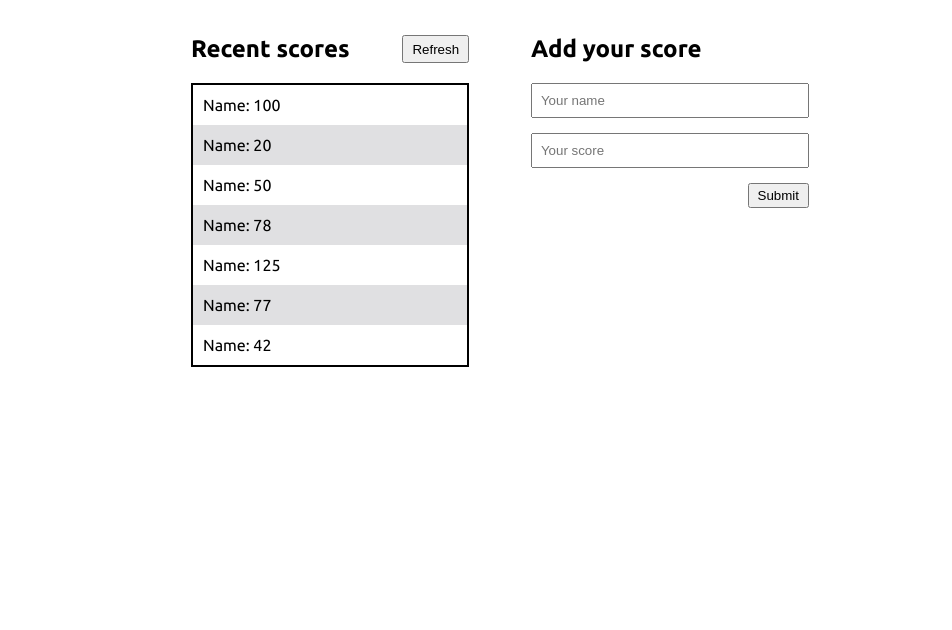
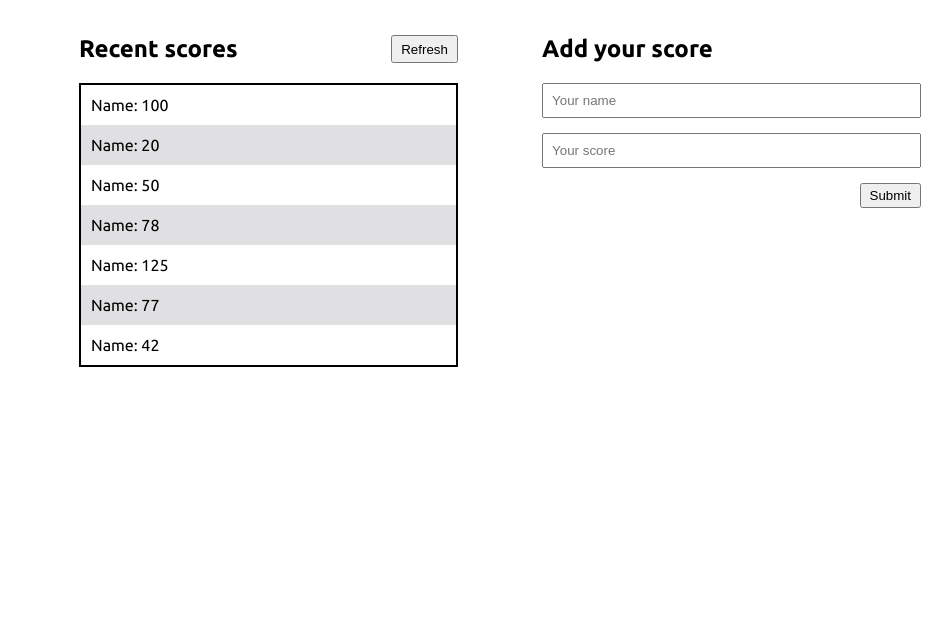
Before and after one commit to dewslyse/mv-leaderboard-app, a website built with webpack: page src/index.html in a window 1280 px wide. Shown: the part 170-800 px from the top of the page, without its empty margins (165-1117 px from the left). Built offline with nearby package versions, Linux system fonts and the light colour scheme.

Commit message:
Increase breakpoint on media query

```diff
--- a/src/style.scss
+++ b/src/style.scss
@@ -72,9 +72,9 @@ input {
   padding: 3px 8px;
 }
 
-@media (min-width: 768px) {
+@media (min-width: 992px) {
   .container {
-    max-width: 768px;
+    max-width: 992px;
     margin: 100px auto;
     padding: 0 50px;
   }
```
